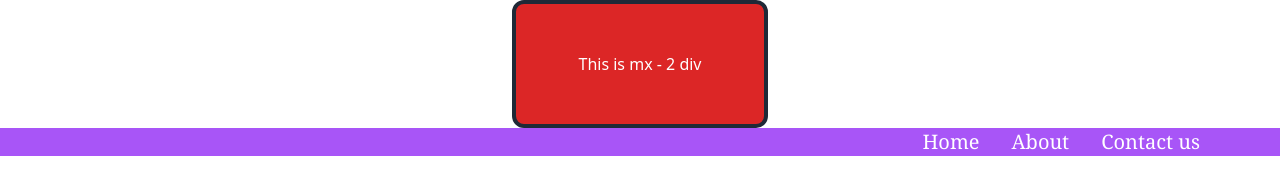
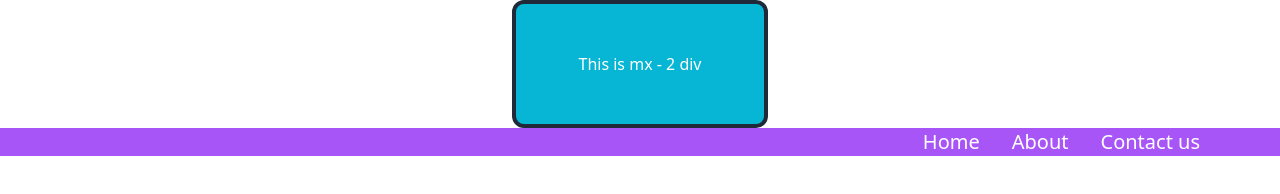
Before and after one commit to Vishal-080/Tailwind_practice_cwh, a website built with Vite: page index.html in a window 1280 px wide. Built offline with nearby package versions, Linux system fonts and the light colour scheme.

Commit message:
Added styles in list

```diff
--- a/index.html
+++ b/index.html
@@ -2,21 +2,21 @@
 <html lang="en">
 
 <head>
-    <meta charset="UTF-8">
-    <meta name="viewport" content="width=device-width, initial-scale=1.0">
-    <link rel="stylesheet" href="style.css">
+    <meta charset="UTF-8" />
+    <meta name="viewport" content="width=device-width, initial-scale=1.0" />
+    <link rel="stylesheet" href="style.css" />
     <title>Document</title>
 </head>
 
 <body>
     <div
-        class="m-auto text-center w-64 border-4 hover:bg-slate-300 hover:text-black border-gray-800 rounded-xl p-12 bg-red-600 text-white">
+        class="m-auto text-center w-64 border-4 hover:bg-slate-300 hover:text-black border-gray-800 rounded-xl p-12 bg-cyan-500 text-white">
         This is mx - 2 div
     </div>
-    <ul class="flex space-x-8 cursor-pointer bg-purple-500 text-white font-serif text-xl justify-end px-20">
-        <li class="hover:bg-purple-800 hover:uppercase">Home</li>
-        <li>About</li>
-        <li>Contact us</li>
+    <ul class="flex space-x-8 cursor-pointer bg-purple-500 text-white font-sans text-xl justify-end px-20">
+        <li class="hover:bg-purple-800 hover:uppercase cursor-pointer">Home</li>
+        <li class="hover:bg-purple-800 hover:uppercase cursor-pointer">About</li>
+        <li class="hover:bg-purple-800 hover:uppercase cursor-pointer">Contact us</li>
     </ul>
 </body>
 
```
